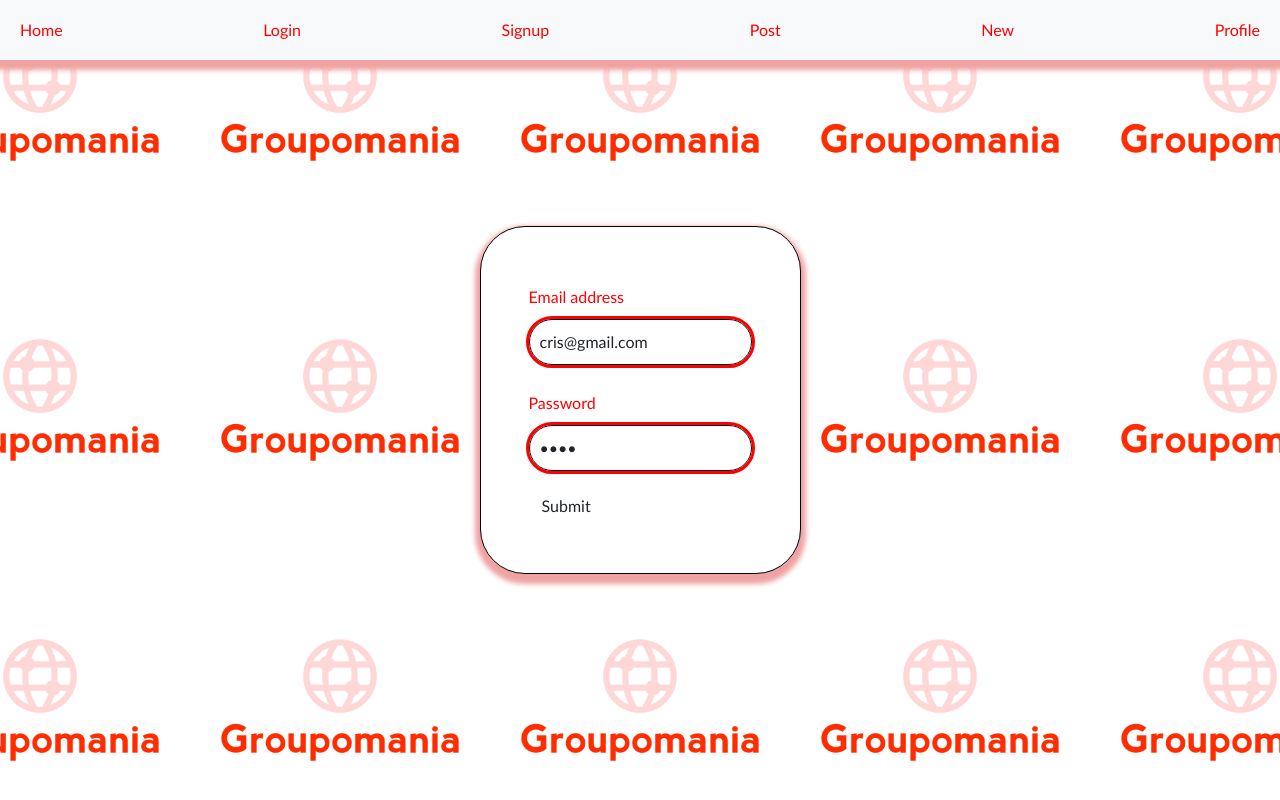
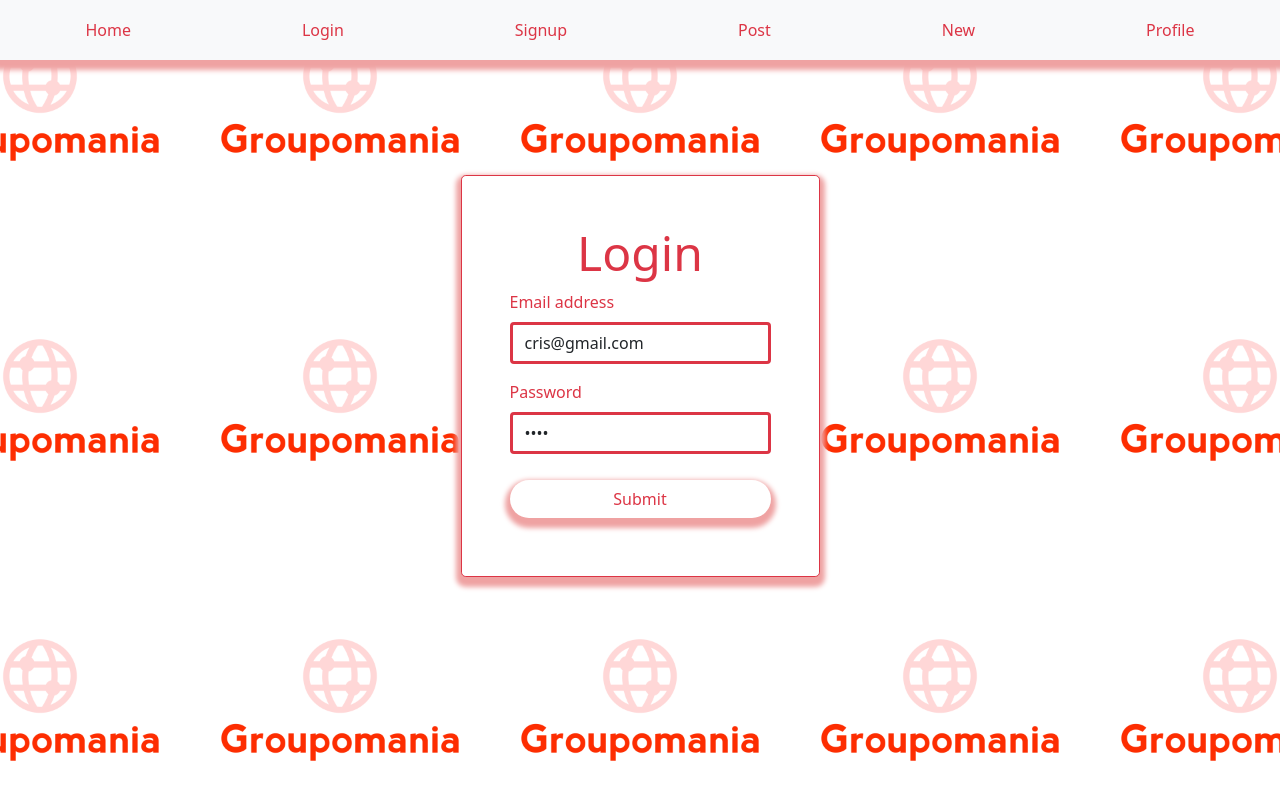
Before and after one commit to CristinaPicazo/CONNECT-E, a Vue app in the folder front/: page /login in a window 1280 px wide. Built offline with nearby package versions, Linux system fonts and the light colour scheme.

Commit message:
bootstrap for home, login and signup

```diff
--- a/front/src/App.vue
+++ b/front/src/App.vue
@@ -1,12 +1,36 @@
 <template>
   <div>
-    <nav class="navBar navbar-expand-lg navbar-light bg-light">
-      <router-link to="/">Home</router-link>
-      <router-link :to="{ name: 'LoginView' }">Login</router-link>
-      <router-link :to="{ name: 'SignupView' }">Signup</router-link>
-      <router-link :to="{ name: 'PostsView' }">Post</router-link>
-      <router-link :to="{ name: 'CreatePostView' }">New</router-link>
-      <router-link :to="{ name: 'ProfileView' }">Profile</router-link>
+    <nav
+      class="justify-content-around position-fixed fixed-top align-items-center navBar navbar-expand-lg navbar-light bg-light d-flex"
+    >
+      <router-link to="/" class="text-danger text-decoration-none"
+        >Home</router-link
+      >
+      <router-link
+        :to="{ name: 'LoginView' }"
+        class="text-danger text-decoration-none"
+        >Login</router-link
+      >
+      <router-link
+        :to="{ name: 'SignupView' }"
+        class="text-danger text-decoration-none"
+        >Signup</router-link
+      >
+      <router-link
+        :to="{ name: 'PostsView' }"
+        class="text-danger text-decoration-none"
+        >Post</router-link
+      >
+      <router-link
+        :to="{ name: 'CreatePostView' }"
+        class="text-danger text-decoration-none"
+        >New</router-link
+      >
+      <router-link
+        :to="{ name: 'ProfileView' }"
+        class="text-danger text-decoration-none"
+        >Profile</router-link
+      >
     </nav>
     <router-view />
   </div>
--- a/front/src/scss/mixins.scss
+++ b/front/src/scss/mixins.scss
@@ -1,32 +1,22 @@
-@use 'variables.scss';
+@use "variables.scss";
 
 @mixin buttons {
-    // width: 140px;
-    // height: 50px;
-    border-radius: 45px;
-    // border-color: variables.$backgroundButtonHover;
-    // color: variables.$fontColor;
   box-shadow: 0px 5px 5px 5px darken(variables.$backgroundColor, 20%);
   transition: all 1s;
 
   &:hover,
   &:focus {
-        background-color: variables.$backgroundButtonHover;
-        box-shadow: 0px 15px 20px variables.$backgroundButtonHover;
-        transform: translateY(-7px) scale(1.1);
-        color: variables.$fontColorHover;
-
+    background-color: variables.$backgroundButtonHover !important;
+    box-shadow: 0px 15px 20px variables.$backgroundButtonHover !important;
+    transform: translateY(-7px) scale(1.1) !important;
+    color: variables.$fontColorHover !important;
     a {
-            color: variables.$fontColorHover;
+      color: variables.$fontColorHover !important;
     }
   }
 }
 
 @mixin generalView {
-    font-family: variables.$geneneralFont;
-    color: variables.$fontColor;
-    background: variables.$backgroundColor;
-    size: variables.$fontSize;
   background-image: variables.$backgroundImage;
   background-repeat: repeat;
   background-size: contain;
@@ -34,38 +24,10 @@
   background-size: 300px;
 }
 
-@mixin footer {
-    .footerButtons {
-        @include buttons;
-        align-self: end;
-    }
-
-    display: flex;
-    justify-content: space-between;
-    align-items: center;
-    bottom: 0;
-    left: 0;
-    right: 0;
-}
-
 @mixin navBar {
-    display: flex;
-    justify-content: space-between;
-    align-items: center;
-    padding: 0 20px;
   height: 60px;
-    background-color: variables.$backgroundColor;
   box-shadow: 0px 5px 5px 5px darken(variables.$backgroundColor, 20%);
   transition: all 1s;
-    position: fixed;
-    top: 0;
-    left: 0;
-    right: 0;
-
-    a {
-        text-decoration: none;
-        color: variables.$fontColor;
-    }
 
   :hover,
   :focus {
@@ -77,70 +39,16 @@
   }
 }
 
-@mixin signUp {
-    height: 100vh;
-    display: flex;
-
-    .signUpForm {
-        margin: auto;
-        padding: 10%;
-        border: 1px solid black;
-
-        h2 {
-            text-align: center;
-            font-size: 3em;
-        }
-
-        label {
-            width: 100%;
-            margin: 10px 0;
-        }
-
-        input {
-            width: 100%;
-            border: 1px solid black;
-            padding: 10px;
-        }
-    }
-}
-
 @mixin forms {
-    border-radius: 45px;
-    border-color: variables.$backgroundButtonHover;
-    color: variables.$fontColor;
   box-shadow: 0px 5px 5px 5px darken(variables.$backgroundColor, 20%);
-    background-color: variables.$backgroundButton;
 
   input:focus,
   textarea:focus {
     outline: 8px ridge variables.$borderColor;
     border-radius: 2rem;
   }
-
-    input,
-    textarea {
-        border-radius: 2rem;
-        outline: solid variables.$borderColor;
-    }
-
-    margin: auto;
-    padding: 10%;
-    border: 1px solid black;
-
   h2 {
-        text-align: center;
     font-size: 3em;
-    }
-
-    label {
-        width: 100%;
-        margin: 10px 0;
-    }
-
-    input {
-        width: 100%;
-        border: 1px solid black;
-        padding: 10px;
   }
 }
 
@@ -151,17 +59,14 @@
   box-shadow: 0px 5px 5px 5px darken(variables.$backgroundColor, 20%);
   background-color: variables.$backgroundButton;
 
-
   margin: auto;
   padding: 10%;
   border: 1px solid black;
-
 
   h2 {
     text-align: center;
     font-size: 3em;
   }
-
 
   .individual-cards {
     display: flex;
@@ -185,8 +90,4 @@
       }
     }
   }
-
-    .not-read {
-        background-color: lighten(variables.$backgroundButtonHover,45%);
 }
-}
--- a/front/src/views/HomeView.vue
+++ b/front/src/views/HomeView.vue
@@ -3,7 +3,7 @@
     <button
       @click="goToLogin()"
       type="button"
-      class="btn buttons bg-white mb-5 shadow-danger rounded rounded-pill"
+      class="btn buttons bg-white mb-5 rounded rounded-pill"
     >
       <router-link
         to="/login"
@@ -15,7 +15,7 @@
     <button
       @click="goToSignup()"
       type="button"
-      class="btn buttons bg-white mb-5 shadow-danger rounded rounded-pill"
+      class="btn buttons bg-white mb-5 rounded rounded-pill"
     >
       <router-link
         to="/signup"
--- a/front/src/views/LoginView.vue
+++ b/front/src/views/LoginView.vue
@@ -1,12 +1,15 @@
 <template>
-  <div class="sign">
-    <form class="forms p-5" @submit.prevent="onSubmit">
+  <form
+    class="forms p-5 bg-white mb-5 rounded-3 border border-danger"
+    @submit.prevent="onSubmit"
+  >
+    <h2 class="text-danger text-center">Login</h2>
     <div class="mb-3">
-        <label for="email" class="form-label">Email address</label>
+      <label for="email" class="text-danger form-label">Email address</label>
       <input
         name="email"
         type="email"
-          class="form-control"
+        class="form-control border-3 border-danger"
         id="email"
         aria-describedby="emailHelp"
         v-model="email"
@@ -14,23 +17,26 @@
       />
     </div>
     <div class="mb-3">
-        <label for="password" class="form-label">Password</label>
+      <label for="password" class="text-danger form-label">Password</label>
       <input
         name="password"
         type="password"
-          class="form-control"
+        class="form-control border-3 border-danger"
         id="password"
         aria-describedby="passwordHelp"
         v-model="password"
         required
       />
     </div>
-      <button type="submit" value="Submit" class="btn align-self-center">
+    <button
+      type="submit"
+      value="Submit"
+      class="text-danger btn buttons bg-white rounded rounded-pill col-12"
+    >
       Submit
     </button>
     {{ errorMessage }}
   </form>
-  </div>
 </template>
 
 <script>
--- a/front/src/views/SignupView.vue
+++ b/front/src/views/SignupView.vue
@@ -1,29 +1,44 @@
 <template>
-  <form @submit.prevent="handleSubmit">
-    <div class="form-group">
-      <label for="username">Username</label>
+  <form
+    class="forms p-5 bg-white mb-5 rounded-3 border border-danger"
+    @submit.prevent="handleSubmit"
+  >
+    <h2 class="text-danger text-center">Sign up</h2>
+
+    <div class="form-group mb-3">
+      <label for="username" class="text-danger form-label">Username</label>
       <input
         id="username"
         type="text"
-        class="form-control"
+        class="form-control border-3 border-danger"
         v-model="username"
       />
     </div>
-    <div class="form-group">
-      <label for="email">Email</label>
-      <input id="email" type="email" class="form-control" v-model="email" />
+    <div class="form-group mb-3">
+      <label for="email" class="text-danger form-label">Email</label>
+      <input
+        id="email"
+        type="email"
+        class="form-control border-3 border-danger"
+        v-model="email"
+      />
     </div>
-    <div class="form-group">
-      <label for="password">Password</label>
+    <div class="form-group mb-3">
+      <label for="password" class="text-danger form-label">Password</label>
       <input
         id="password"
         type="password"
-        class="form-control"
+        class="form-control border-3 border-danger"
         v-model="password"
       />
     </div>
-    <div class="form-group">
-      <button type="submit" class="btn btn-primary">Sign Up</button>
+    <div class="form-group align-self-center">
+      <button
+        type="submit"
+        class="text-danger btn buttons bg-white rounded rounded-pill col-12"
+      >
+        Sign Up
+      </button>
     </div>
   </form>
   <div v-if="message" class="alert">
```
Lines whose indentation alone changed are shown as unchanged.
